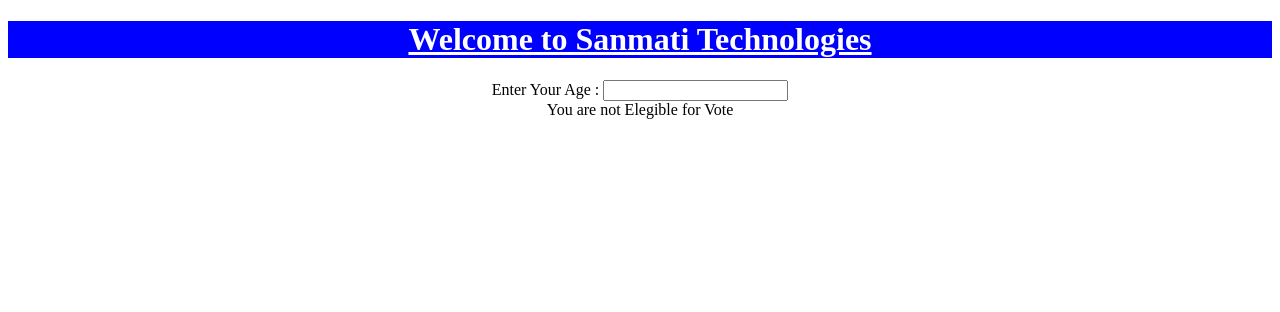
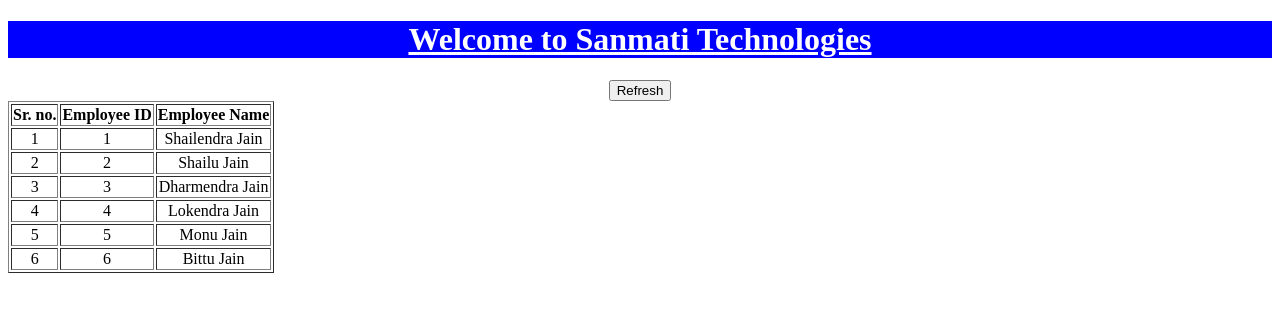
Before and after one commit to Shailendrajain08/Sahosoft-Angular-Practice, an Angular app: page / in a window 1280 px wide. Shown: the top 312 px of the page. Built offline with nearby package versions, Linux system fonts and the light colour scheme.

Commit message:
Directive Class 3 data

```diff
--- a/src/app/directive/directive.component.html
+++ b/src/app/directive/directive.component.html
@@ -1,7 +1,7 @@
 <div style="text-align: center;">
     <h1>Welcome to Sanmati Technologies</h1>
 
-    <div *ngIf="false">Hello World !!</div>
+    <!-- <div *ngIf="false">Hello World !!</div> -->
 
     <!-- <div *ngIf="isValid">Hello World !!</div> -->
 
@@ -76,7 +76,7 @@
       I am Female !!
     </ng-template> -->
 
-    Enter Your Age : <input type="text" #txtval (keyup)="0" /><br/>
+    <!-- Enter Your Age : <input type="text" #txtval (keyup)="0" /><br/>
 
     <div *ngIf="txtval.value>'18'; else elseblock">
       You are Elegible for Vote
@@ -86,7 +86,245 @@
       You are not Elegible for Vote
     </ng-template>
 
+  </div> -->
+
+<!-- --------------------------- Directive Class 2 Data -------------------------------->
+
+
+  <!-- <input type="radio" name="rad1" checked (click)="onchange(true)">Male
+  <input type="radio" name="rad1" (click)="onchange(false)">Female
+<br/>
+  <div *ngIf="isValid; then thenblock; else elseblock"></div> -->
+  <!-- <div *ngIf="isValid; then thenblock; else elseblock"></div>
+  <div *ngIf="isValid; then thenblock; else elseblock"></div>
+  <div *ngIf="isValid; then thenblock; else elseblock"></div>
+  <div *ngIf="isValid; then thenblock; else elseblock"></div> -->
+
+  <!--
+<br/>
+vkjhxgkjxhckjxhclkvjxclkjvxlkc
+<br/>
+<br/>
+vkjhxgkjxhckjxhclkvjxclkjvxlkc
+<br/>
+<br/>
+vkjhxgkjxhckjxhclkvjxclkjvxlkc
+<br/>
+
+
+  <ng-template #thenblock>
+    I am Male !!
+  </ng-template>
+
+  <ng-template #elseblock>
+    I am Female !!
+  </ng-template> -->
 
 
 
+
+  <!-- <ng-template [ngIf]="true">
+    <div>
+      Hello World !!
+    </div>
+  </ng-template> -->
+  <!--
+  <input type="radio" name="rad1" checked (click)="onchange(true)">Male
+  <input type="radio" name="rad1" (click)="onchange(false)">Female
+
+  <ng-template [ngIf]="isValid">
+    <div>
+      I am Male
+    </div>
+  </ng-template>
+
+  <ng-template [ngIf]="!isValid">
+    <div>
+      I am Female
+    </div>
+  </ng-template> -->
+<!--
+  <input type="radio" name="rad1" checked (click)="onchange(true)">Male
+  <input type="radio" name="rad1" (click)="onchange(false)">Female
+  <br />
+
+<ng-template [ngIf]="isValid" [ngIfElse]="elseblock">
+  <div >
+    I am Male
   </div>
+</ng-template>
+
+  <ng-template #elseblock>
+    I am Female !!
+  </ng-template> -->
+
+  <!-- <input type="radio" name="rad1" checked (click)="onchange(true)">Male
+  <input type="radio" name="rad1" (click)="onchange(false)">Female
+<br/>
+
+<ng-template [ngIf]="isValid" [ngIfThen]="thenblock" [ngIfElse]="elseblock"></ng-template>
+
+  <ng-template #thenblock>
+    I am Male !!
+  </ng-template>
+
+  <ng-template #elseblock>
+    I am Female !!
+  </ng-template>  -->
+
+  <!-- <h2>Login Details</h2>
+  <input type="radio" name="rad1" checked (click)="onchange(true)">Student
+  <input type="radio" name="rad1" (click)="onchange(false)">Faculty
+  <app-student *ngIf="isValid"></app-student>
+  <app-faculty *ngIf="!isValid"></app-faculty> -->
+
+  <!-- {{name}} <br/>
+  {{name | uppercase}} <br/> -->
+
+  <!-- {{_msg}} -->
+
+  <!-- <div *ngIf="_msg | async as sms; else elseblock">
+    <b>{{sms}}</b>
+  </div>
+  <ng-template #elseblock>
+      <b>Loading......</b>
+  </ng-template> -->
+
+
+  <!-- --------------------------Directives Class 3--------------------- -->
+
+  <!-- {{employees}} -->
+
+  <!-- <ul>
+    <li *ngFor="let data of employees">
+      ID : {{data.id}} | Name : {{data.name}}
+    </li>
+  </ul> -->
+
+  <!-- <br />
+  <table border="1">
+    <tr>
+      <th>Employee ID</th>
+      <th>Employee Name</th>
+    </tr>
+    <tr *ngFor="let data of employees">
+      <td>{{data.id}}</td>
+      <td>{{data.name}}</td>
+    </tr>
+  </table> -->
+
+  <!-- <ul>
+    <li *ngFor="let data of employees; index as i">
+    {{i}} | ID : {{data.id}} | Name : {{data.name}}
+    </li>
+  </ul> -->
+
+  <!-- <table border="1">
+    <tr>
+      <th>Sr. no.</th>
+      <th>Employee ID</th>
+      <th>Employee Name</th>
+    </tr>
+    <tr *ngFor="let data of employees;index as i">
+      <td>{{i+1}}</td>
+      <td>{{data.id}}</td>
+      <td>{{data.name}}</td>
+    </tr>
+  </table> -->
+
+  <!-- <ul>
+    <ng-template ngFor let-data [ngForOf]="employees" let-i="index">
+    <li>
+    {{i}} | ID : {{data.id}} | Name : {{data.name}}
+    </li>
+  </ng-template>
+  </ul> -->
+
+  <!-- <table border="1">
+    <tr>
+      <th>Sr. no.</th>
+      <th>Employee ID</th>
+      <th>Employee Name</th>
+    </tr>
+    <ng-template ngFor let-data [ngForOf]="employees" let-i="index">
+    <tr>
+      <td>{{i+1}}</td>
+      <td>{{data.id}}</td>
+      <td>{{data.name}}</td>
+    </tr>
+  </ng-template>
+  </table> -->
+
+  <!-- <div *ngFor="let data of employees; index as i;even as iseven; odd as isodd">
+    <font *ngIf="iseven" color="blue"> {{i}} | ID : {{data.id}} | Name : {{data.name}}</font>
+
+    <font *ngIf="isodd" color="red"> {{i}} | ID : {{data.id}} | Name : {{data.name}}</font>
+  </div> -->
+
+  <!-- <ng-template ngFor let-data [ngForOf]="employees" let-i="index" let-iseven="even" let-isodd="odd">
+  <div>
+    <font *ngIf="iseven" color="blue"> {{i}} | ID : {{data.id}} | Name : {{data.name}}</font>
+    <font *ngIf="isodd" color="red"> {{i}} | ID : {{data.id}} | Name : {{data.name}}</font>
+  </div>
+</ng-template> -->
+
+
+  <!-- <div *ngFor="let data of employees;index as i; first as isfirst; last as islast">
+   <font *ngIf="isfirst" color="blue"> {{i}} | ID : {{data.id}} | Name : {{data.name}}</font>
+   <font *ngIf="!isfirst && !islast" > {{i}} | ID : {{data.id}} | Name : {{data.name}}</font>
+   <font *ngIf="islast" color="red"> {{i}} | ID : {{data.id}} | Name : {{data.name}}</font>
+  </div> -->
+  <!-- <ng-template ngFor let-data [ngForOf]="employees" let-i="index" let-isfirst="first" let-islast="last">
+    <div>
+      <font *ngIf="isfirst" color="blue"> {{i}} | ID : {{data.id}} | Name : {{data.name}}</font>
+      <font *ngIf="!isfirst && !islast"> {{i}} | ID : {{data.id}} | Name : {{data.name}}</font>
+      <font *ngIf="islast" color="red"> {{i}} | ID : {{data.id}} | Name : {{data.name}}</font>
+    </div>
+  </ng-template> -->
+
+  <!-- {{allemployee}} -->
+
+  <!-- <ul>
+    <li *ngFor="let data of allemployee | async">
+      ID : {{data.id}} | Name : {{data.name}}
+    </li>
+  </ul> -->
+
+  <!-- <ul>
+    <ng-template ngFor let-data [ngForOf]="allemployee|async">
+    <li >
+      ID : {{data.id}} | Name : {{data.name}}
+    </li>
+  </ng-template>
+  </ul> -->
+
+   <button (click)="getalldata()">Refresh</button>
+<br/>
+  <!--<table border="1">
+    <tr>
+      <th>Sr. no.</th>
+      <th>Employee ID</th>
+      <th>Employee Name</th>
+    </tr>
+    <tr *ngFor="let data of employees;index as i; trackBy:fntrackby">
+      <td>{{i+1}}</td>
+      <td>{{data.id}}</td>
+      <td>{{data.name}}</td>
+    </tr>
+  </table> -->
+
+  <table border="1">
+    <tr>
+      <th>Sr. no.</th>
+      <th>Employee ID</th>
+      <th>Employee Name</th>
+    </tr>
+    <ng-template ngFor let-data [ngForOf]="employees" let-i="index" [ngForTrackBy]="fntrackby">
+      <tr>
+        <td>{{i+1}}</td>
+        <td>{{data.id}}</td>
+        <td>{{data.name}}</td>
+      </tr>
+    </ng-template>
+
+  </table>
--- a/src/app/directive/directive.component.ts
+++ b/src/app/directive/directive.component.ts
@@ -1,5 +1,7 @@
 import { Component } from '@angular/core';
 import { Num } from '../num';
+import { MessageService } from '../message.service';
+import { EmployeeServService } from '../employee-serv.service';
 
 @Component({
   selector: 'app-directive',
@@ -8,32 +10,77 @@
 })
 export class DirectiveComponent {
 
-  mynumenum = Num;
 
-  company={
-    name:'Sahosoft Technologies',
-    city:'Noida',
-    state:'UP',
-    country:'India'
+  // --------------------  Directive Class 1-2 data ---------------------
+  //   gender='male';
+  //   name="Shailendra Jain";
+  //   _msg:Promise<string>;
+  //   mynumenum = Num;
+
+  //   constructor(private _messageService : MessageService){
+  // this._msg = _messageService.getmessage();
+  //   }
+
+  //   company={
+  //     name:'Sanmati Technologies',
+  //     city:'Noida',
+  //     state:'UP',
+  //     country:'India'
+  //   }
+
+  //   // company: any;
+  //   isValid=true;
+  //   isValid2!: string;
+
+  //   onchange(val:any){
+  //       this.isValid=val;
+  //   }
+
+  //   onchange2(val: string) {
+  //     if (val == "male") {
+  //       this.isValid2 = val;
+  //     }
+  //     else if (val == "female") {
+  //       this.isValid2 = val;
+  //     }
+  //     else {
+  //       this.isValid2 = val;
+  //     }
+  //   }
+
+  // ----------------- Directive Class 3 Data --------------------
+
+  allemployee: Promise<any>;
+
+  employees = [
+    { id: 1, name: 'Shailendra Jain' },
+    { id: 2, name: 'Shailu Jain' },
+    { id: 3, name: 'Dharmendra Jain' },
+    { id: 4, name: 'Lokendra Jain' },
+    { id: 5, name: 'Monu Jain' },
+    { id: 6, name: 'Bittu Jain' },
+  ]
+
+  constructor(private _employeeService: EmployeeServService) {
+    this.allemployee = _employeeService.getallemployees();
   }
 
-  // company: any;
-  isValid=true;
-  isValid2!: string;
 
-  onchange(val:any){
-      this.isValid=val;
+  getalldata() {
+    this.employees = [
+      { id: 1, name: 'Shailendra Jain' },
+      { id: 2, name: 'Shailu Jain' },
+      { id: 3, name: 'Dharmendra Jain' },
+      { id: 4, name: 'Lokendra Jain' },
+      { id: 5, name: 'Monu Jain' },
+      { id: 6, name: 'Bittu Jain' },
+      { id: 6, name: 'Narendra Jain' },
+      { id: 7, name: 'Kanti Jain' },
+    ]
   }
 
-  onchange2(val: string) {
-    if (val == "male") {
-      this.isValid2 = val;
-    }
-    else if (val == "female") {
-      this.isValid2 = val;
-    }
-    else {
-      this.isValid2 = val;
-    }
+  fntrackby(index: number, employee: any) {
+    return employee.name;
   }
+
 }
--- /dev/null
+++ b/src/app/employee-serv.service.ts
@@ -0,0 +1,22 @@
+import { Injectable } from '@angular/core';
+
+@Injectable({
+  providedIn: 'root'
+})
+export class EmployeeServService {
+
+  private employees = [
+    { id: 1, name: 'Shailendra Jain' },
+    { id: 2, name: 'Shailu Jain' },
+    { id: 3, name: 'Dharmendra Jain' },
+    { id: 4, name: 'Lokendra Jain' },
+    { id: 5, name: 'Monu Jain' },
+    { id: 6, name: 'Bittu Jain' },
+  ]
+
+  constructor() { }
+
+  getallemployees():Promise<any>{
+    return new Promise(resolve=>resolve(this.employees));
+  }
+}
```
Also changed, not shown: src/app/directive/directive.component.css (line endings or trailing spaces), 1 other file (tests, documents, lock files or other folders).
